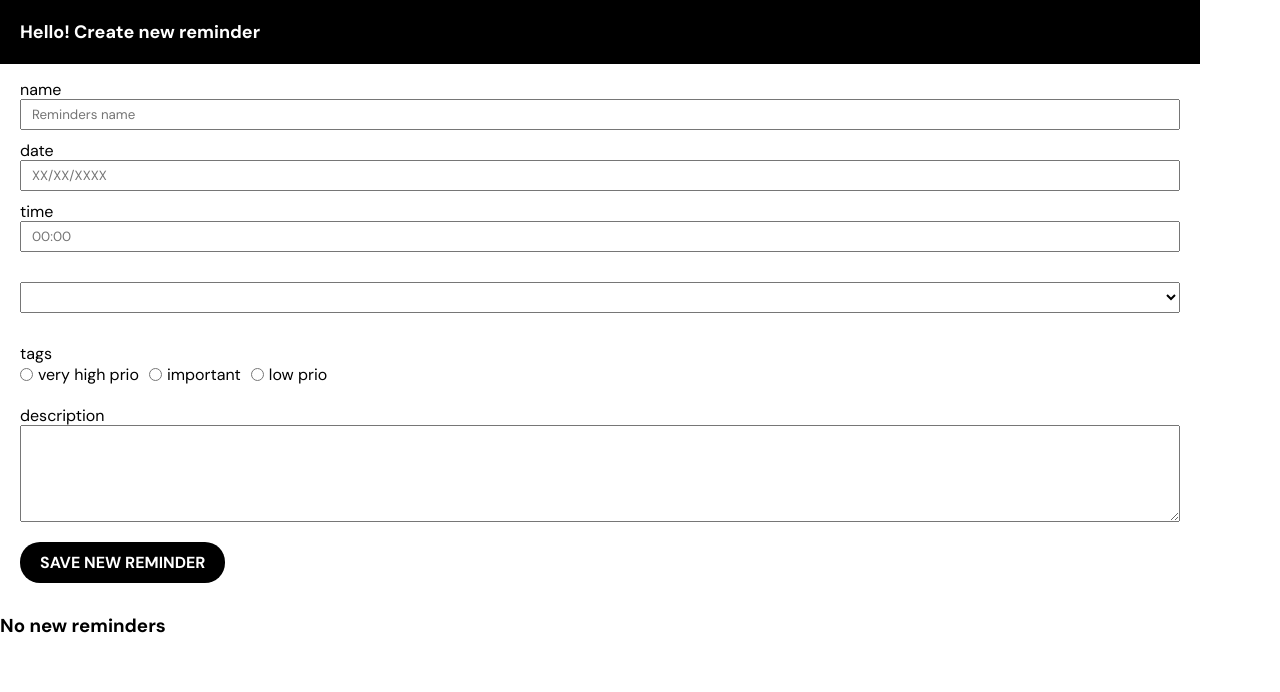
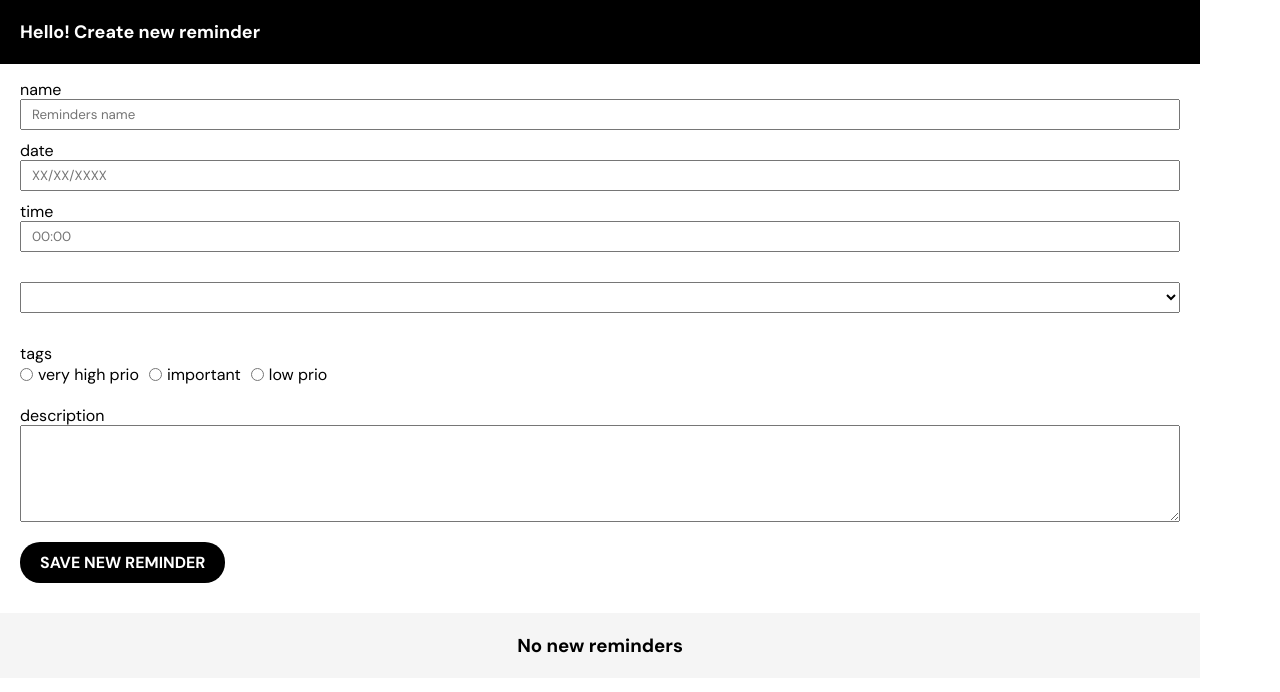
Before and after one commit to mikulskee/reminders, a React (Create React App) app: page / in a window 1280 px wide. Shown: the top 692 px of the page. Built offline with nearby package versions, Linux system fonts and the light colour scheme.

Commit message:
add removing reminders

```diff
--- a/src/components/RemindersList/ReminderCard/ReminderCard.js
+++ b/src/components/RemindersList/ReminderCard/ReminderCard.js
@@ -1,4 +1,5 @@
-import React from "react";
+import React, { useContext } from "react";
+import { RemindersContext } from "../../../contexts/RemindersContext/RemindersContext";
 import {
   Wrapper,
   Title,
@@ -9,9 +10,11 @@ import {
 } from "./ReminderCard.Styled";
 
 const ReminderCard = ({ reminder }) => {
+  const { removeReminder } = useContext(RemindersContext);
+
   const { name, date, time, tags, description, category, id } = reminder;
   const handleClick = () => {
-    console.log(id);
+    removeReminder(id);
   };
   return (
     <Wrapper>
--- a/src/components/RemindersList/ReminderList.Styled.js
+++ b/src/components/RemindersList/ReminderList.Styled.js
@@ -4,3 +4,10 @@ export const Wrapper = styled.section`
   background-color: ${({ theme }) => theme.colors.gray};
   padding: 20px;
 `;
+export const EmptyArrayInfo = styled.div`
+  padding: 20px;
+  background-color: ${({ theme }) => theme.colors.gray};
+  h3 {
+    text-align: center;
+  }
+`;
--- a/src/components/RemindersList/RemindersList.js
+++ b/src/components/RemindersList/RemindersList.js
@@ -1,6 +1,6 @@
 import React, { useContext } from "react";
 import { RemindersContext } from "../../contexts/RemindersContext/RemindersContext";
-import { Wrapper } from "./ReminderList.Styled";
+import { Wrapper, EmptyArrayInfo } from "./ReminderList.Styled";
 import ReminderCard from "./ReminderCard";
 
 const RemindersList = ({ reminders }) => {
@@ -25,7 +25,11 @@ const Container = () => {
     case !!reminderLength:
       return <RemindersList reminders={reminders} />;
     default:
-      return <h3>No new reminders</h3>;
+      return (
+        <EmptyArrayInfo>
+          <h3>No new reminders</h3>
+        </EmptyArrayInfo>
+      );
   }
 };
 export default Container;
--- a/src/contexts/RemindersContext/RemindersContext.js
+++ b/src/contexts/RemindersContext/RemindersContext.js
@@ -7,6 +7,12 @@ const RemindersContextProvider = (props) => {
     JSON.parse(localStorage.getItem("reminders")) || []
   );
 
+  const removeReminder = (id) => {
+    const filteredReminders = reminders.filter(
+      (reminder) => reminder.id !== id
+    );
+    setReminders(filteredReminders);
+  };
   const addReminder = (reminder) => {
     setReminders([reminder, ...reminders]);
   };
@@ -19,6 +25,7 @@ const RemindersContextProvider = (props) => {
     <RemindersContext.Provider
       value={{
         addReminder,
+        removeReminder,
         reminders,
       }}
     >
```
